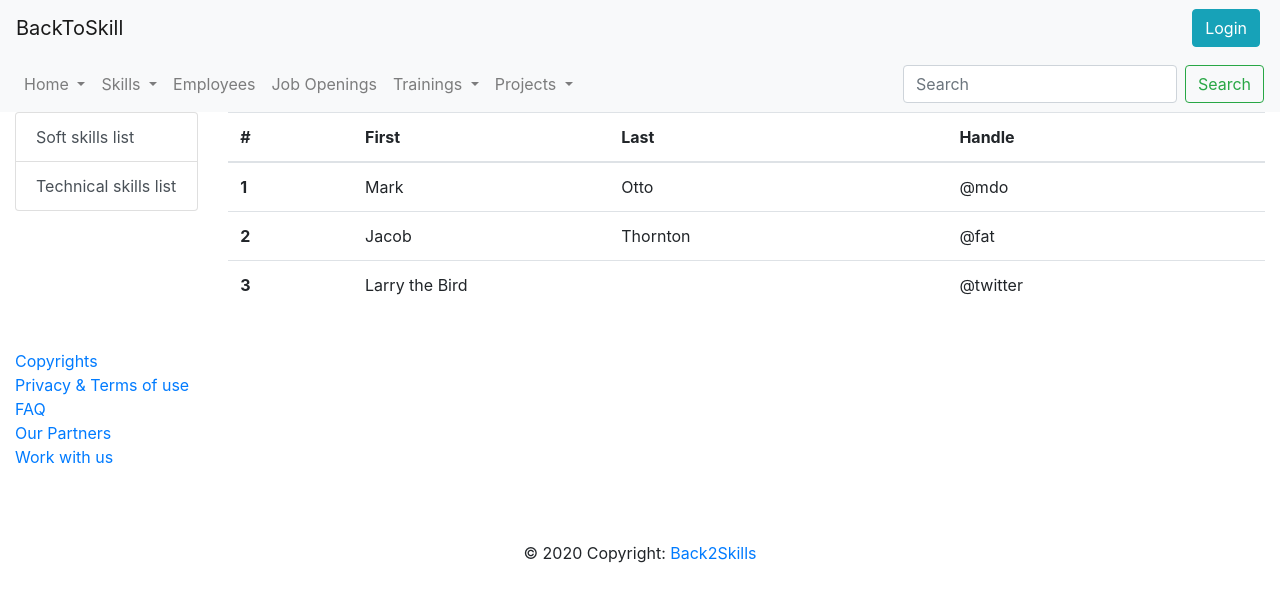
After one commit to AnzeliniSimone/BackToSkill, a Flask app: page /skills in a window 1280 px wide. The commit adds this page. Shown: the top 602 px of the page. Run offline with Flask 2, Linux system fonts and the light colour scheme; some libraries are stand-ins or nearby versions.

Commit message:
addition of skills page, bootstrap override css file and modified navbar

```diff
--- a/app.py
+++ b/app.py
@@ -6,9 +6,10 @@ app = Flask(__name__)
 
 app.config['SECRET_KEY'] = 'hakunamatata'
 
-#db=SQLAlchemy(app)
-#login_manager=LoginManager()
-#login_manager.init_app(app)
+
+# db=SQLAlchemy(app)
+# login_manager=LoginManager()
+# login_manager.init_app(app)
 
 
 @app.route('/')
@@ -31,5 +32,10 @@ def layout():
     return render_template('layout.html')
 
 
+@app.route('/skills')
+def skills():
+    return render_template('skills.html')
+
+
 if __name__ == '__main__':
     app.run(debug=True)
--- /dev/null
+++ b/static/css/bootstrap-override.css
@@ -0,0 +1,5 @@
+#main-container{
+    width: 100%;
+    padding-right: 15px;
+    padding-left: 15px;
+}
--- a/templates/layout.html
+++ b/templates/layout.html
@@ -4,6 +4,7 @@
     <meta charset="UTF-8">
     <title>Title</title>
     <link rel="stylesheet" href="{{ url_for('static',filename='css/bootstrap.css') }}" >
+    <link rel="stylesheet" href="{{ url_for('static',filename='css/bootstrap-override.css') }}" >
     <script src="https://code.jquery.com/jquery-3.4.1.slim.min.js" integrity="sha384-J6qa4849blE2+poT4WnyKhv5vZF5SrPo0iEjwBvKU7imGFAV0wwj1yYfoRSJoZ+n" crossorigin="anonymous"></script>
     <script src="https://cdn.jsdelivr.net/npm/popper.js@1.16.0/dist/umd/popper.min.js" integrity="sha384-Q6E9RHvbIyZFJoft+2mJbHaEWldlvI9IOYy5n3zV9zzTtmI3UksdQRVvoxMfooAo" crossorigin="anonymous"></script>
     <script src="{{ url_for('static', filename='js/bootstrap.js') }}"></script>
@@ -15,9 +16,12 @@
         <!-- TODO modify button-->
         <nav class="navbar navbar-expand-lg navbar-light bg-light" id="loginNavbar">
             <a class="navbar-brand" href="#">BackToSkill</a>
-            <div class="ml-auto">
-                Login
-            </div>
+                {% if session.get('id') %}
+                    <button class="btn btn-danger ml-auto">Logout</button>
+                    <a href="/user" class="btn btn-info ml-auto mr-1" role="button">My Profile</a>
+                {% else %}
+                    <a href="/login" class="btn btn-info ml-auto mr-1" role="button">Login</a>
+                {% endif %}
         </nav>
 
         <!-- navbar with dropdown buttons to navigate the site-->
@@ -35,7 +39,7 @@
                   Home
                 </a>
                 <div class="dropdown-menu" aria-labelledby="homepageDropdown">
-                    <a class="dropdown-item" href="#">Welcome</a>
+                    <a class="dropdown-item" href="/">Welcome</a>
                     <a class="dropdown-item" href="#">How to use</a>
                     <!-- submenu for how to use -->
                     <ul>
@@ -54,7 +58,7 @@
               </li>
 
               <li class="nav-item dropdown">
-                <a class="nav-link dropdown-toggle" href="#" id="skillsDropdown" role="button" data-toggle="dropdown" aria-haspopup="true" aria-expanded="false">
+                <a class="nav-link dropdown-toggle" href="/skills" id="skillsDropdown" role="button" data-toggle="dropdown" aria-haspopup="true" aria-expanded="false">
                   Skills
                 </a>
                 <div class="dropdown-menu" aria-labelledby="skillsDropdown">
@@ -103,8 +107,10 @@
         </nav>
     </header>
 
-
-<h1>Ciao stronzi</h1>
+    <main role="main" id="main-container">
+        {% block pageContent %}
+        {% endblock %}
+    </main>
 </body>
 
 <footer class="page-footer font-small blue pt-4">
--- /dev/null
+++ b/templates/skills.html
@@ -0,0 +1,58 @@
+{% extends "layout.html" %}
+<!DOCTYPE html>
+<html lang="en">
+<head>
+    <meta charset="UTF-8">
+    <title>Skills page</title>
+</head>
+<body>
+    {% block pageContent %}
+        <div class="row">
+        <div class="col-md-2">
+          <div class="content-section">
+              <div class="list-group">
+                  <a href="#" class="list-group-item list-group-item-action">Soft skills list</a>
+                  <a href="#" class="list-group-item list-group-item-action">Technical skills list</a>
+              </div>
+          </div>
+        </div>
+          <div class="col-md-10">
+              {% block sectionContent %}
+                  <div class="table-responsive">
+                      <table class="table table-hover">
+                          <thead>
+                            <tr>
+                              <th scope="col">#</th>
+                              <th scope="col">First</th>
+                              <th scope="col">Last</th>
+                              <th scope="col">Handle</th>
+                            </tr>
+                          </thead>
+                          <tbody>
+                            <tr>
+                              <th scope="row">1</th>
+                              <td>Mark</td>
+                              <td>Otto</td>
+                              <td>@mdo</td>
+                            </tr>
+                            <tr>
+                              <th scope="row">2</th>
+                              <td>Jacob</td>
+                              <td>Thornton</td>
+                              <td>@fat</td>
+                            </tr>
+                            <tr>
+                              <th scope="row">3</th>
+                              <td colspan="2">Larry the Bird</td>
+                              <td>@twitter</td>
+                            </tr>
+                          </tbody>
+                      </table>
+                  </div>
+
+              {% endblock %}
+          </div>
+      </div>
+    {% endblock %}
+</body>
+</html>
```
Also changed, not shown: templates/index.html (+22 -1 lines), 1 other file.
